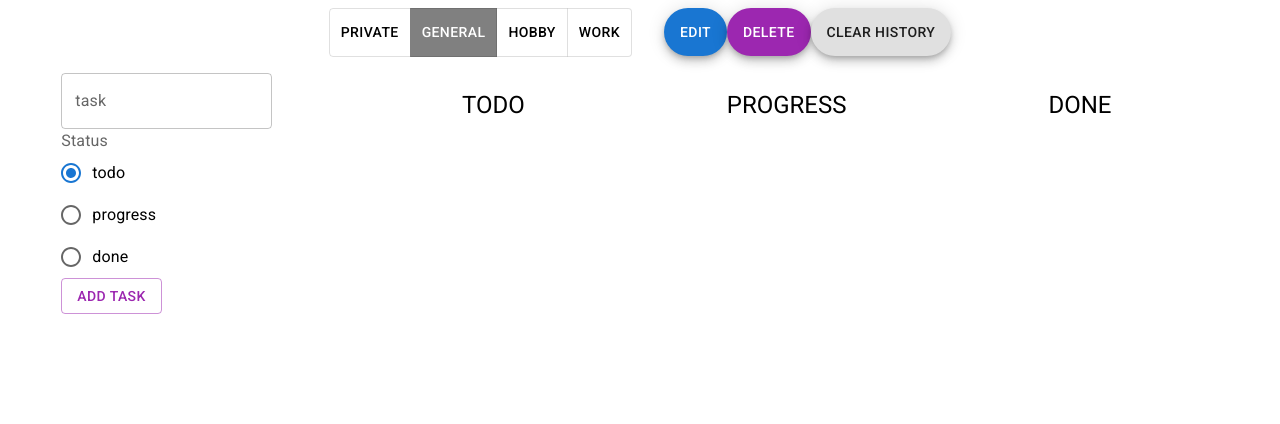
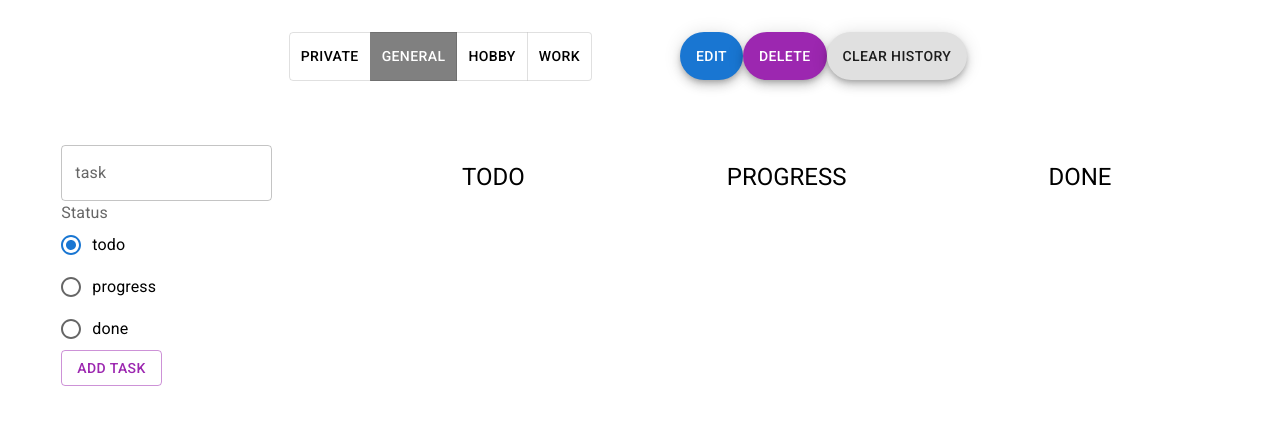
Before and after one commit to patrick-plue/todo_react, a React (Create React App) app: page / in a window 1280 px wide. Shown: the top 424 px of the page. Built offline with nearby package versions, Linux system fonts and the light colour scheme.

Commit message:
add whitespace

```diff
--- a/src/App.js
+++ b/src/App.js
@@ -124,7 +124,7 @@ function App() {
   return (
     <>
       <Grid container spacing={2} justifyContent="center">
-        <Grid item>
+        <Grid item sx={{ padding: 3, margin: 3 }}>
           <Header
             deleteTask={deleteTask}
             editTask={editTask}
--- a/src/components/Header.jsx
+++ b/src/components/Header.jsx
@@ -23,7 +23,7 @@ function Header({
   };
   return (
     <>
-      <Grid container spacing={4} direction="row">
+      <Grid container spacing={10} direction="row" gap={1}>
         <Grid item>
           <ToggleButtonGroup>
             {filterOptions.map((option) => (
--- a/src/components/Item.jsx
+++ b/src/components/Item.jsx
@@ -21,9 +21,10 @@ function Item({ tasks, select, changeTask, task }) {
           {/* <input onChange={(e) => setCurrentValue(e.target.value)}></input> */}
           <TextField
             id="outlined-basic"
-            label="Outlined"
+            label="Change Task"
             variant="outlined"
             onChange={(e) => setCurrentValue(e.target.value)}
+            sx={{ width: 'inherit' }}
           />
         </form>
       ) : (
```
